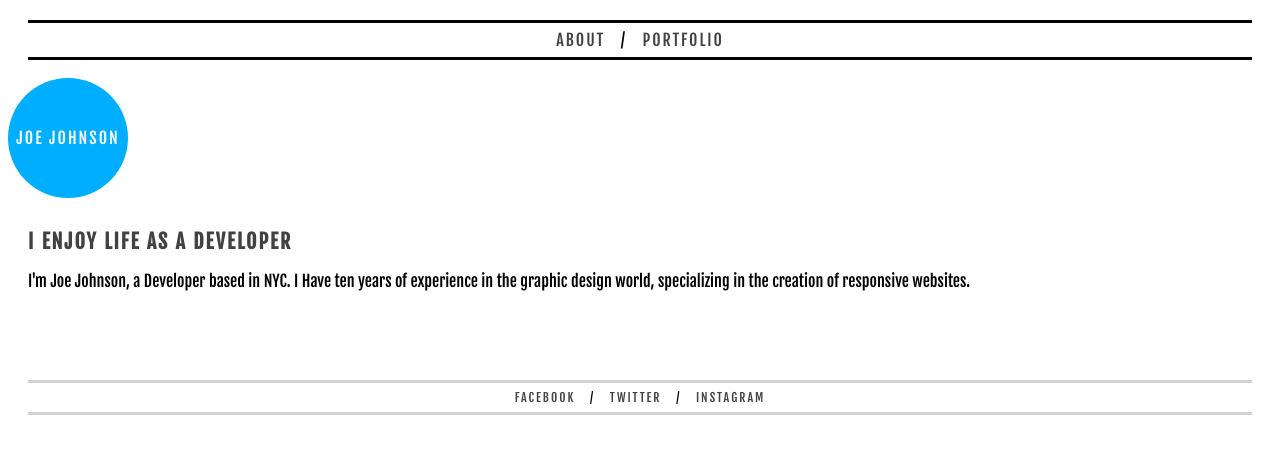
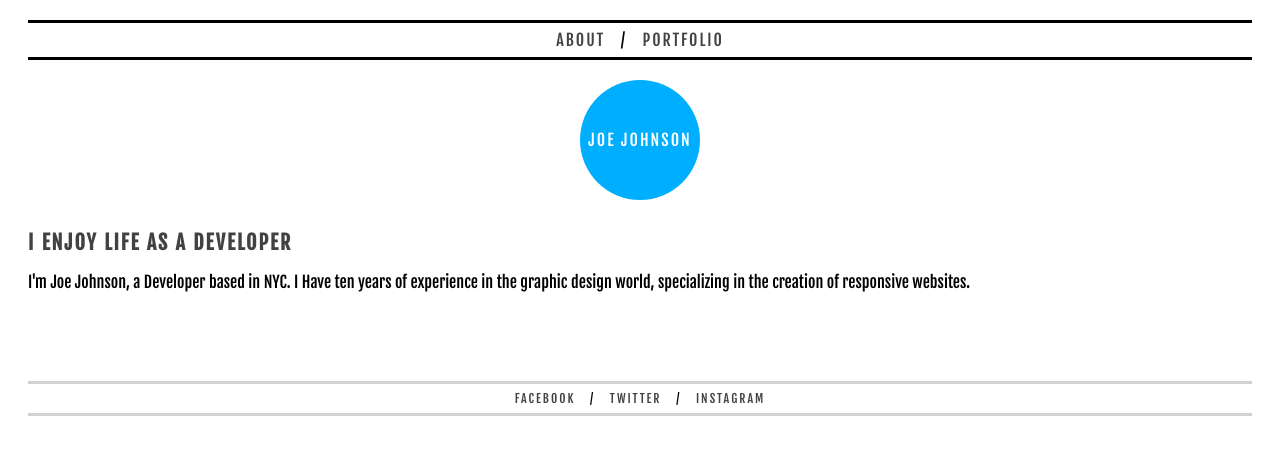
Before and after one commit to sophieeverett/Assignment1, a plain HTML site: page Index.html in a window 1280 px wide. Drawn offline with Linux system fonts and the light colour scheme.

Commit message:
Fixed circle

```diff
--- a/Index.html
+++ b/Index.html
@@ -13,9 +13,9 @@
       /
       <a href="Portfolio.html">PORTFOLIO</a>
     </nav>
-    <br>
-<div class="circle">JOE JOHNSON</div>
-      <br>
+
+    <div class="circle">JOE JOHNSON</div>
+
     <h1>I ENJOY LIFE AS A DEVELOPER</h1>
     <p>I'm Joe Johnson, a Developer based in NYC. I Have ten years of experience in the graphic design world, specializing in the creation of responsive websites.</p>
       <br><br><br><br>
--- a/Style.css
+++ b/Style.css
@@ -20,20 +20,23 @@ a:hover {
 .circle {
   height: 120px;
   width: 120px;
-  display: table-cell;
-  text-align: center;
-  vertical-align: middle;
   border-radius: 50%;
   background: #00aeff;
   font-family: 'Fjalla One', sans-serif;
   color: white;
   letter-spacing: 2px;
   line-height: 20px;
+  margin: 0 auto;
+  margin-top: 20px;
+  text-align: center;
+  box-sizing: border-box;
+  padding-top: 50px;
 }
 
 h1 {
     font-family: 'Fjalla One', sans-serif;
     margin-left: 20px;
+    margin-top: 30px;
     font-size: 20px;
     color: #424243;
     letter-spacing: 2px;
```
Also changed, not shown: Portfolio.html (+1 -2 lines).
